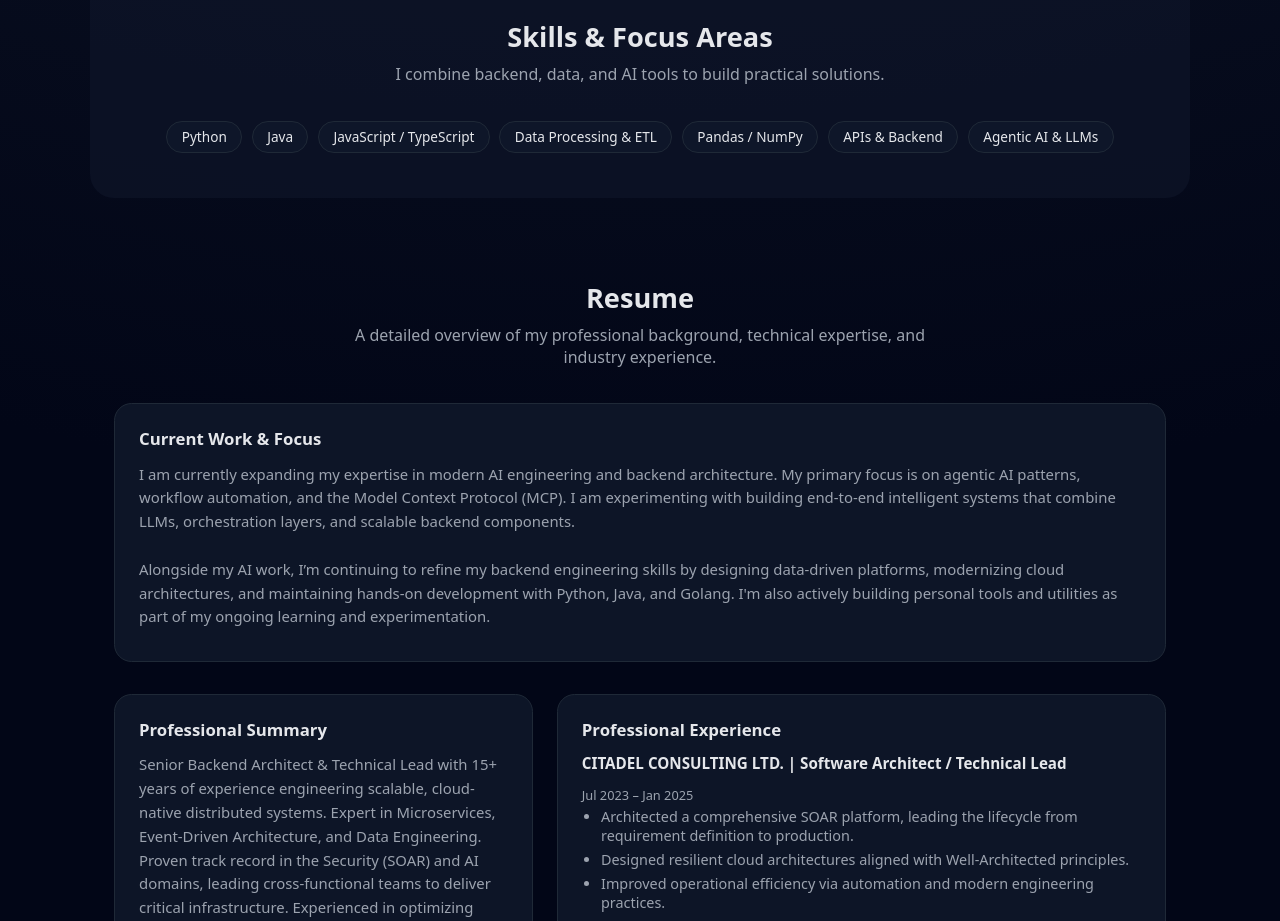
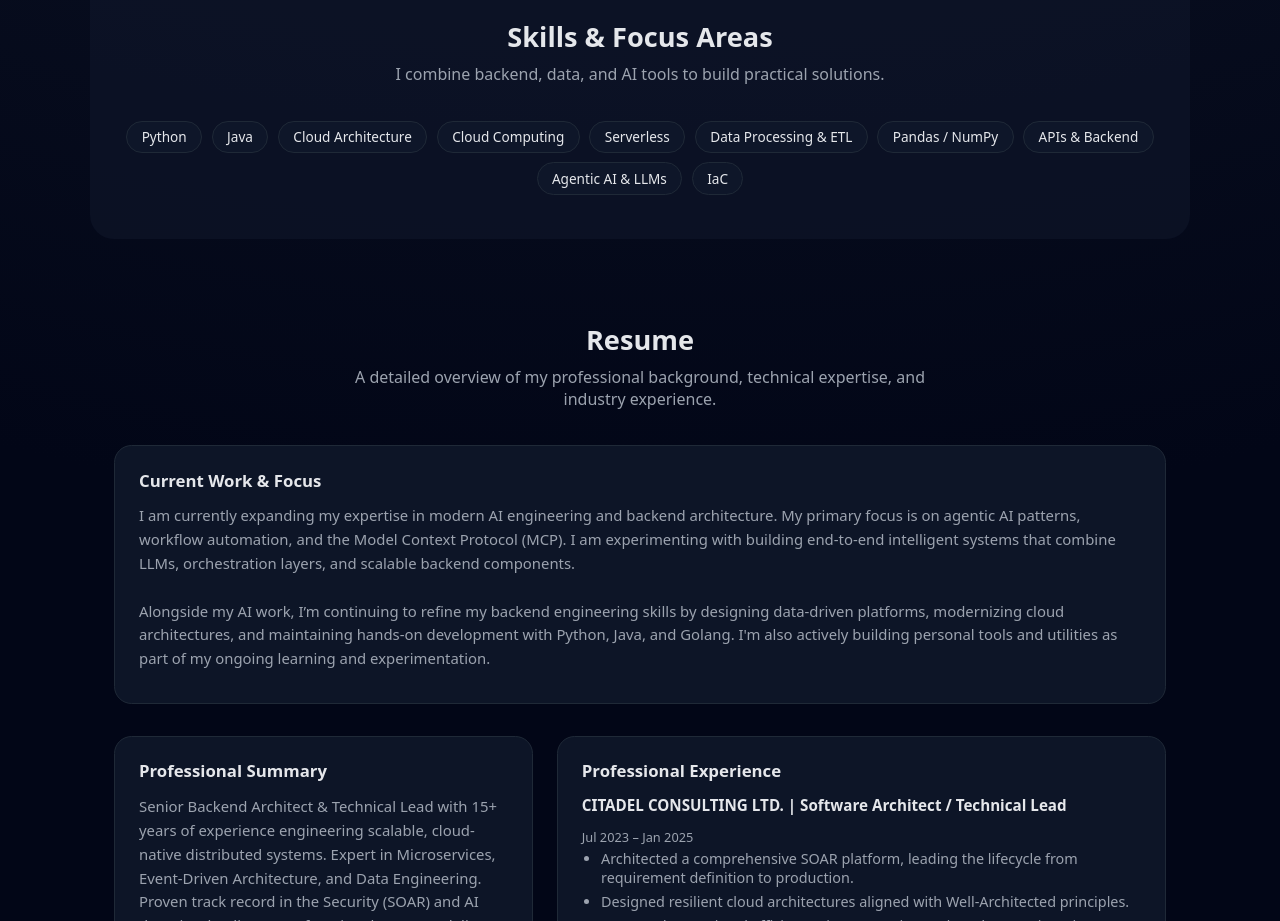
Before and after one commit to YonatanHarel/yonatanharel.github.io, a React (Vite) app: page / in a window 1280 px wide. Shown: the part 2140-3061 px from the top of the page. Built offline with nearby package versions, Linux system fonts and the light colour scheme.

Commit message:
add some skills

```diff
--- a/src/App.jsx
+++ b/src/App.jsx
@@ -62,11 +62,14 @@
             const skills = [
               "Python",
               "Java",
-              "JavaScript / TypeScript",
+              "Cloud Architecture",
+              "Cloud Computing",
+              "Serverless",
               "Data Processing & ETL",
               "Pandas / NumPy",
               "APIs & Backend",
               "Agentic AI & LLMs",
+              "IaC"
             ];
 
             function App() {
```
